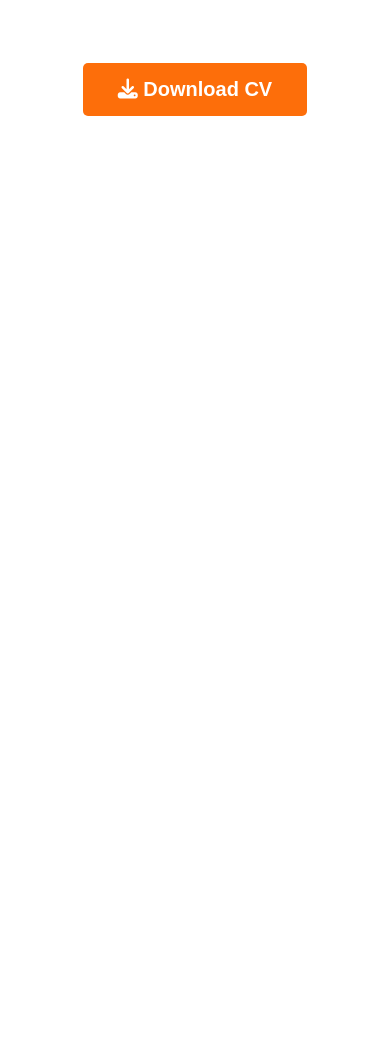
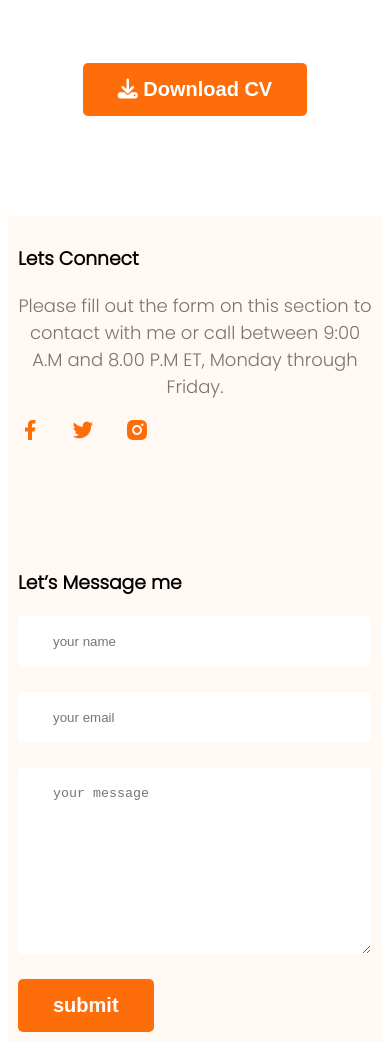
Before and after one commit to AbdulWahidKhan315/developer-portfolio, a plain HTML site: page index.html in a window 390 px wide. Shown: the part 3786-4836 px from the top of the page. Before the commit the page ends 3910 px from the top, so only its background shows below. Drawn offline with Linux system fonts and the light colour scheme.

Commit message:
added footer section responsive

```diff
--- a/index.html
+++ b/index.html
@@ -152,7 +152,7 @@
             </div>
         </section>
     </main>
-    <footer class="hide">
+    <footer>
          <div class="footer-column">
             <h3 class="footer-title">Lets Connect</h3>
             <p class="section-description">Please fill out the form on this section to contact with me or call between 9:00 A.M and 8.00 P.M ET, Monday through Friday.</p>
--- a/styles/portfolio.css
+++ b/styles/portfolio.css
@@ -219,7 +219,7 @@ textarea {
 }
 /* responsive for mobile device */
 @media screen and (max-width:576px) {
-    .skills-container, .resume-container{
+    .skills-container, .resume-container, footer{
         flex-direction: column;
     }
     #what-i-do-description{
@@ -228,4 +228,13 @@ textarea {
     .skill{
         padding: 10px;
     }
+    footer{
+        padding: 10px;
+    }
+    .footer-column{
+        width: 100%;
+    }
+    .contact input[type="text"], .contact input[type="email"], textarea{
+        width: 80%;
+    }
 }
```
